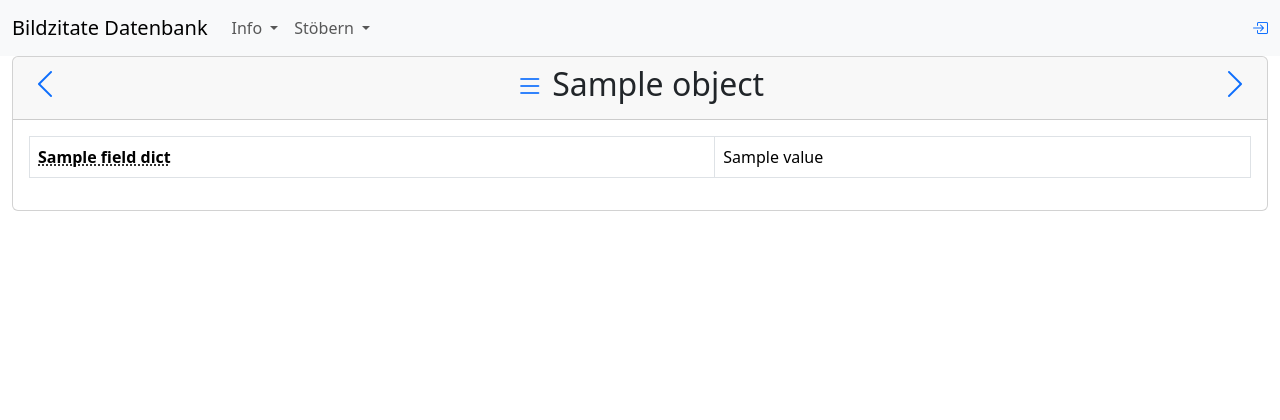
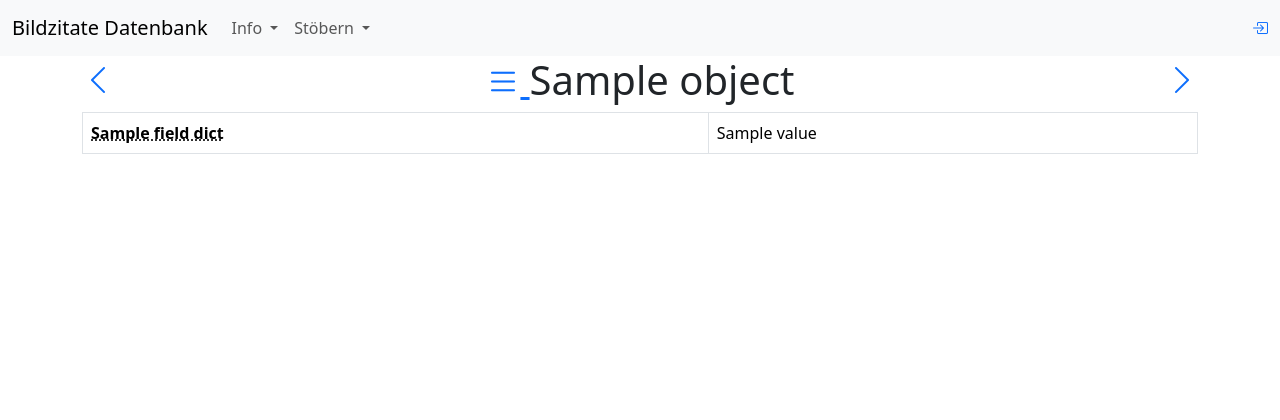
Before and after one commit to acdh-oeaw/bildzitate, a Django app: template archiv/templates/archiv/generic_detail.html in a window 1280 px wide. Shown: the top 420 px of the page. Run offline with Django 3.2, Linux system fonts and the light colour scheme; the template is opened without the code that fills it: most values are stand-ins (such as "Sample title", 1, 10 or a date in 2020); parts of the project's set-up code (start-up, migrations or seed data) failed here and were passed over.

Commit message:
better (?) detail view templates

```diff
--- a/archiv/templates/archiv/generic_detail.html
+++ b/archiv/templates/archiv/generic_detail.html
@@ -3,23 +3,26 @@
 {% load webpage_extras %}
 {% block title %}{{ object.name }}{% endblock %}
 {% block content %}
-<!-- <div class="container"> -->
-<div class="card">
-    <div class="card-header">
+
+<div class="container">
     <div class="row">
-            <div class="col-md-2">
+        <div class="col-md-2 text-start">
             {% if object.get_prev %}
-                <h2 class="text-start">
-                    <a href="{{ object.get_prev }}" >
+            <span class="fs-2 ">
+                <a href="{{ object.get_prev }}">
                     <i class="bi bi-chevron-left" title="previous entry"></i>
                 </a>
-                </h2>
+            </span>
             {% endif %}
         </div>
         <div class="col-md-8">
-                <h2 class="text-center">
-                    <small><a href="{{ object.get_listview_url }}"><i class="bi bi-list"
-                                title="back to list view"></i></a></small>
+            <h1 class="text-center">
+                <small>
+                    <a href="{{ object.get_listview_url }}">
+                        <i class="bi bi-list"
+                            title="back to list view"></i>
+                    </a>
+                </small>
                 {{ object }}
                 {% if user.is_authenticated %}
                 <small>
@@ -28,24 +31,22 @@
                     </a>
                 </small>
                 {% endif %}
-                </h2>
+            </span>
         </div>
-            <div class="col-md-2">
-                <h2 class="text-end">
+        <div class="col-md-2 text-end">
+            <span class="fs-2">
                 {% if object.get_next %}
-                    <a href="{{ object.get_next }}" >
+                <a href="{{ object.get_next }}">
                     <i class="bi bi-chevron-right" title="next entry"></i>
                 </a>
-                </h2>
+            </span>
             {% endif %}
         </div>
     </div>
-    </div>
-    <div class="card-body">
     {% block custom %}
     <table class="table table-bordered table-hover">
         {% for x in object.field_dict %}
-                {% if  x.f_type == 'REVRESE_RELATION' %}
+        {% if x.f_type == 'REVRESE_RELATION' %}
         <tr>
             <th>
                 <abbr title="{{x.help_text}}">{{ x.verbose_name }}</abbr>
@@ -56,7 +57,7 @@
                 {% endfor %}
             </td>
         </tr>
-                {% elif  x.f_type == 'FK' %}
+        {% elif x.f_type == 'FK' %}
         <tr>
             <th>
                 <abbr title="{{x.help_text}}">{{ x.verbose_name }}</abbr>
@@ -86,9 +87,7 @@
         {% endif %}
         {% endfor %}
     </table>
-    </div>
     {% if user.is_authenticated %}
-    <div class="card-footer">
     <div class="float-end">
         <a href="{{ object.get_delete_url }}">
             <i class="bi bi-trash3" title="delete entry"></i>
@@ -96,6 +95,5 @@
     </div>
 </div>
 {% endif %}
-</div>
 {% endblock custom %}
 {% endblock %}
```
Lines whose indentation alone changed are shown as unchanged.
